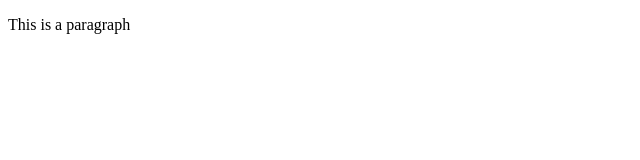
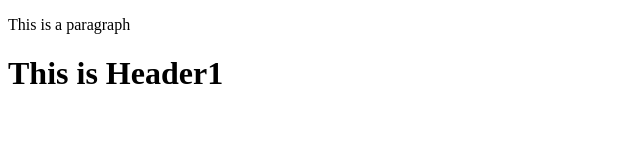
Before and after one commit to bestmarjan/myHTML, a plain HTML site: page index.html in a window 1280 px wide. Shown: the whole page, without its empty margins (0-640 px from the left). Drawn offline with Linux system fonts and the light colour scheme.

Commit message:
added a Header

```diff
--- a/index.html
+++ b/index.html
@@ -6,6 +6,7 @@
 </head>
 <body>
     <p> This is a paragraph </p>
+    <h1> This is Header1 </h1>
     <br>
 </body>
 </html>
```
